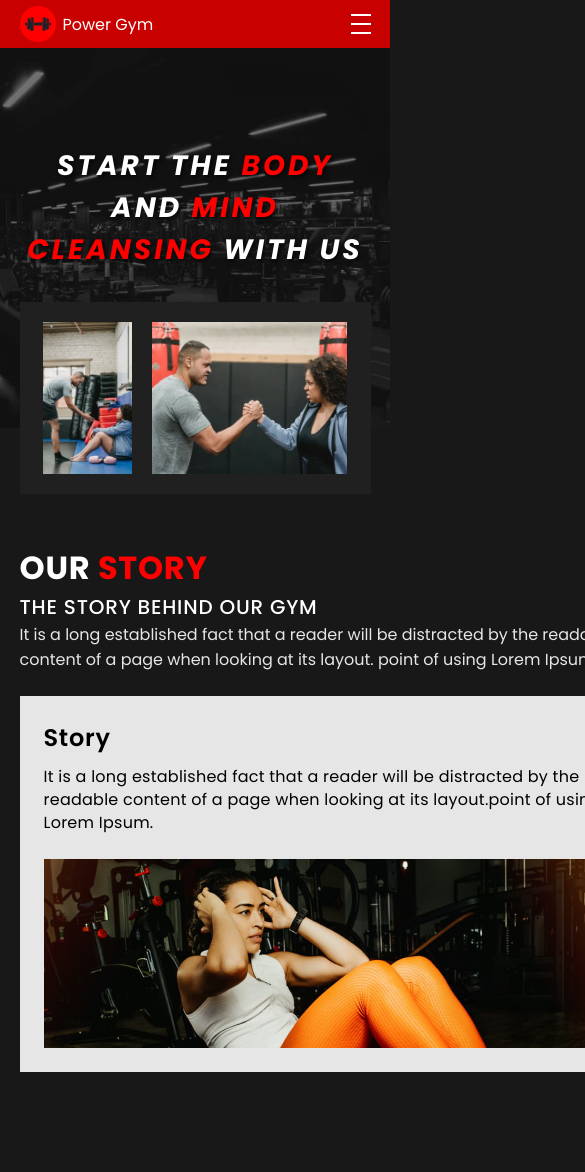
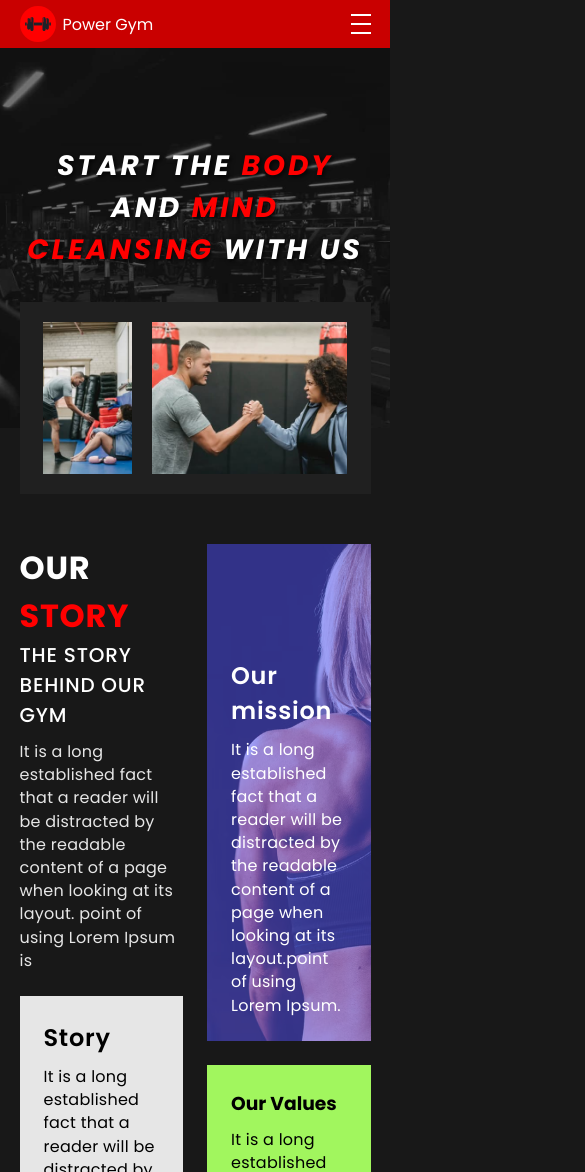
Before and after one commit to capstxr/gym, a React (Create React App) app: page /about in a window 390 px wide. Shown: the top 1172 px of the page, 585 px wide, since content can reach past the window. Built offline with nearby package versions, Linux system fonts and the light colour scheme.

Commit message:
About responsiveness

```diff
--- a/src/ts/pages/about/about.scss
+++ b/src/ts/pages/about/about.scss
@@ -58,7 +58,7 @@
 .story-grid {
     display: grid;
     width: 100%;
-    grid-template-columns: 1fr 1fr;
+    grid-template-columns: repeat(2, calc(50% - 12px));
     grid-template-areas:
     "si mi"
     "so mi"
@@ -111,6 +111,7 @@
 
 .story-heading {
     justify-content: start;
+    text-align: start;
 }
 
 .story-short {
--- a/src/ts/pages/about/index.tsx
+++ b/src/ts/pages/about/index.tsx
@@ -89,7 +89,7 @@ const About = () => {
                                 The story behind our gym
                             </span>
 
-                            <p className="story-short">
+                            <p className="story-short idk-p">
                                 It is a long established fact that a reader will be distracted by the readable content of a page when looking at its layout. point of using Lorem Ipsum is
                             </p>
                         </div>
```
